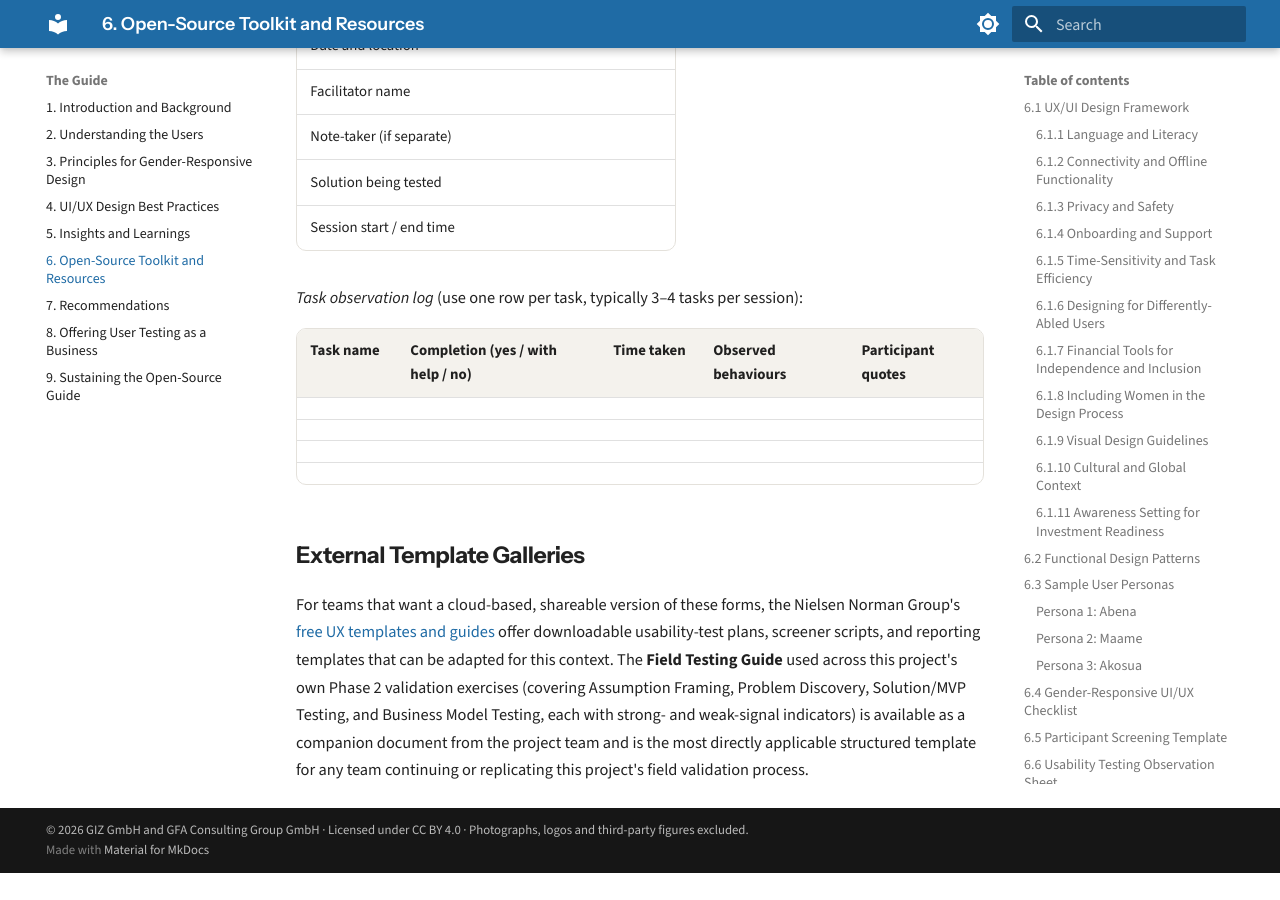
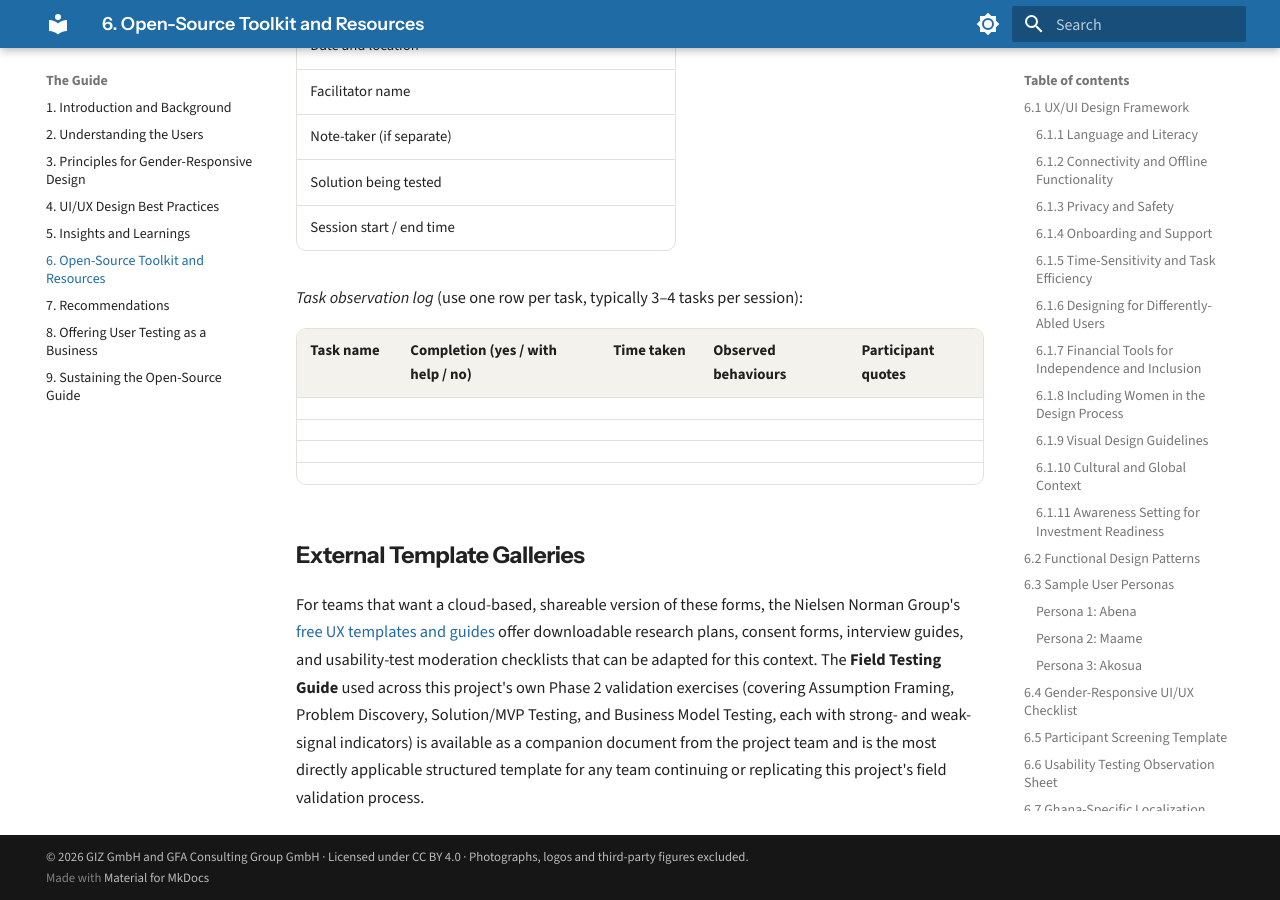
Before and after one commit to abmuniru91/os-guide-site, an MkDocs documentation site: the page built from docs/06-toolkit.md, in a window 1280 px wide and 900 px high, scrolled down 14223 px. Built offline with MkDocs 1.6.1 and Material for MkDocs 9.7.7, drawn with Linux system fonts in a browser that asks for light colours; before the commit the page ends 15096 px from its top, so only the background shows below that.

Commit message:
Describe the NN/g template gallery accurately
The paragraph promised usability-test plans, screener scripts, and
reporting templates; the linked page actually offers research plans,
consent forms, interview guides, and a usability-test moderation
checklist. Name what a reader will find when they land there.

Co-Authored-By: Claude Opus 5 <noreply@anthropic.com>

```diff
--- a/docs/06-toolkit.md
+++ b/docs/06-toolkit.md
@@ -312,4 +312,4 @@ The templates in Sections 6.5 and 6.6 are reproduced below as fillable tables; c
 
 ### External Template Galleries
 
-For teams that want a cloud-based, shareable version of these forms, the Nielsen Norman Group's [free UX templates and guides](https://www.nngroup.com/articles/free-ux-templates/){target="_blank" rel="noopener"} offer downloadable usability-test plans, screener scripts, and reporting templates that can be adapted for this context. The **Field Testing Guide** used across this project's own Phase 2 validation exercises (covering Assumption Framing, Problem Discovery, Solution/MVP Testing, and Business Model Testing, each with strong- and weak-signal indicators) is available as a companion document from the project team and is the most directly applicable structured template for any team continuing or replicating this project's field validation process.
+For teams that want a cloud-based, shareable version of these forms, the Nielsen Norman Group's [free UX templates and guides](https://www.nngroup.com/articles/free-ux-templates/){target="_blank" rel="noopener"} offer downloadable research plans, consent forms, interview guides, and usability-test moderation checklists that can be adapted for this context. The **Field Testing Guide** used across this project's own Phase 2 validation exercises (covering Assumption Framing, Problem Discovery, Solution/MVP Testing, and Business Model Testing, each with strong- and weak-signal indicators) is available as a companion document from the project team and is the most directly applicable structured template for any team continuing or replicating this project's field validation process.
```
